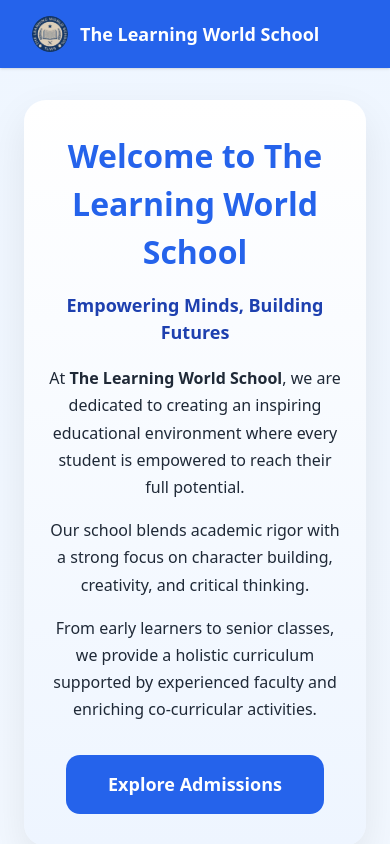
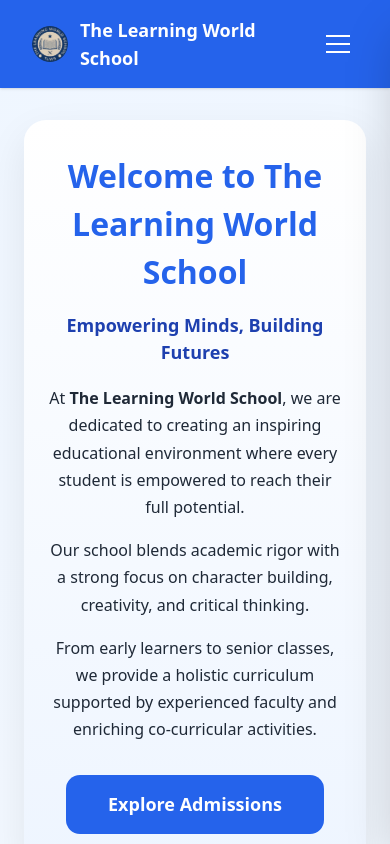
Before and after one commit to aamir7shahab/tlws, a React (Vite) app in the folder school-website/: page / in a window 390 px wide. Shown: the top 844 px of the page. Built offline with nearby package versions, Linux system fonts and the light colour scheme.

Commit message:
Updated for mobile navigation

```diff
--- a/school-website/src/components/Navbar.jsx
+++ b/school-website/src/components/Navbar.jsx
@@ -1,13 +1,30 @@
 import { NavLink } from 'react-router-dom';
+import { useState } from 'react';
 
 export default function Navbar() {
+  const [isMobileMenuOpen, setIsMobileMenuOpen] = useState(false);
+
+  const toggleMobileMenu = () => {
+    setIsMobileMenuOpen(!isMobileMenuOpen);
+  };
+
+  const closeMobileMenu = () => {
+    setIsMobileMenuOpen(false);
+  };
+
   return (
-    <nav className="bg-blue-600 text-white px-8 py-4 flex justify-between items-center shadow">
-      <NavLink to="/" className="flex items-center gap-3 hover:opacity-90 transition-opacity">
-        <img src="/logo.png" className="h-9 w-9 rounded-full" />
+    <nav className="bg-blue-600 text-white px-8 py-4 shadow relative">
+      <div className="flex justify-between items-center">
+        <NavLink
+          to="/"
+          className="flex items-center gap-3 hover:opacity-90 transition-opacity"
+          onClick={closeMobileMenu}
+        >
+          <img src="/logo.png" className="h-9 w-9 rounded-full" alt="School Logo" />
           <span className="font-semibold text-lg">The Learning World School</span>
         </NavLink>
 
+        {/* Desktop Navigation */}
         <div className="space-x-6 hidden md:flex">
           <NavLink to="/" className="hover:underline">
             Home
@@ -36,6 +53,108 @@ export default function Navbar() {
             Events
           </NavLink>
         </div>
+
+        {/* Hamburger Menu Button */}
+        <button
+          onClick={toggleMobileMenu}
+          className="md:hidden flex flex-col gap-1.5 p-2 hover:bg-blue-700 rounded transition-colors"
+          aria-label="Toggle menu"
+          aria-expanded={isMobileMenuOpen}
+        >
+          <span
+            className={`block w-6 h-0.5 bg-white transition-transform duration-300 ${
+              isMobileMenuOpen ? 'rotate-45 translate-y-2' : ''
+            }`}
+          ></span>
+          <span
+            className={`block w-6 h-0.5 bg-white transition-opacity duration-300 ${
+              isMobileMenuOpen ? 'opacity-0' : ''
+            }`}
+          ></span>
+          <span
+            className={`block w-6 h-0.5 bg-white transition-transform duration-300 ${
+              isMobileMenuOpen ? '-rotate-45 -translate-y-2' : ''
+            }`}
+          ></span>
+        </button>
+      </div>
+
+      {/* Mobile Menu Overlay */}
+      <div
+        className={`md:hidden fixed inset-0 bg-black bg-opacity-50 z-40 transition-opacity duration-300 ${
+          isMobileMenuOpen ? 'opacity-100' : 'opacity-0 pointer-events-none'
+        }`}
+        onClick={closeMobileMenu}
+      ></div>
+
+      {/* Mobile Menu */}
+      <div
+        className={`md:hidden fixed top-0 right-0 h-full w-64 bg-blue-600 z-50 shadow-2xl transform transition-transform duration-300 ${
+          isMobileMenuOpen ? 'translate-x-0' : 'translate-x-full'
+        }`}
+      >
+        <div className="flex flex-col p-6 space-y-4">
+          <button
+            onClick={closeMobileMenu}
+            className="self-end text-white text-2xl hover:bg-blue-700 rounded p-2 transition-colors"
+            aria-label="Close menu"
+          >
+            ✕
+          </button>
+
+          <NavLink
+            to="/"
+            className="text-white hover:bg-blue-700 px-4 py-3 rounded transition-colors"
+            onClick={closeMobileMenu}
+          >
+            Home
+          </NavLink>
+          <NavLink
+            to="/about"
+            className="text-white hover:bg-blue-700 px-4 py-3 rounded transition-colors"
+            onClick={closeMobileMenu}
+          >
+            About
+          </NavLink>
+          <NavLink
+            to="/admissions"
+            className="text-white hover:bg-blue-700 px-4 py-3 rounded transition-colors"
+            onClick={closeMobileMenu}
+          >
+            Admissions
+          </NavLink>
+          <NavLink
+            to="/faculty"
+            className="text-white hover:bg-blue-700 px-4 py-3 rounded transition-colors"
+            onClick={closeMobileMenu}
+          >
+            Faculty
+          </NavLink>
+          <a
+            href="https://drive.google.com/file/d/1xUuwfSSr5jNSZWAkAA8QkvBldauj3A61/view"
+            target="_blank"
+            rel="noopener noreferrer"
+            className="text-white hover:bg-blue-700 px-4 py-3 rounded transition-colors"
+            onClick={closeMobileMenu}
+          >
+            Mandatory Disclosure
+          </a>
+          <NavLink
+            to="/contact"
+            className="text-white hover:bg-blue-700 px-4 py-3 rounded transition-colors"
+            onClick={closeMobileMenu}
+          >
+            Contact
+          </NavLink>
+          <NavLink
+            to="/events"
+            className="text-white hover:bg-blue-700 px-4 py-3 rounded transition-colors"
+            onClick={closeMobileMenu}
+          >
+            Events
+          </NavLink>
+        </div>
+      </div>
     </nav>
   );
 }
```
Lines whose indentation alone changed are shown as unchanged.
